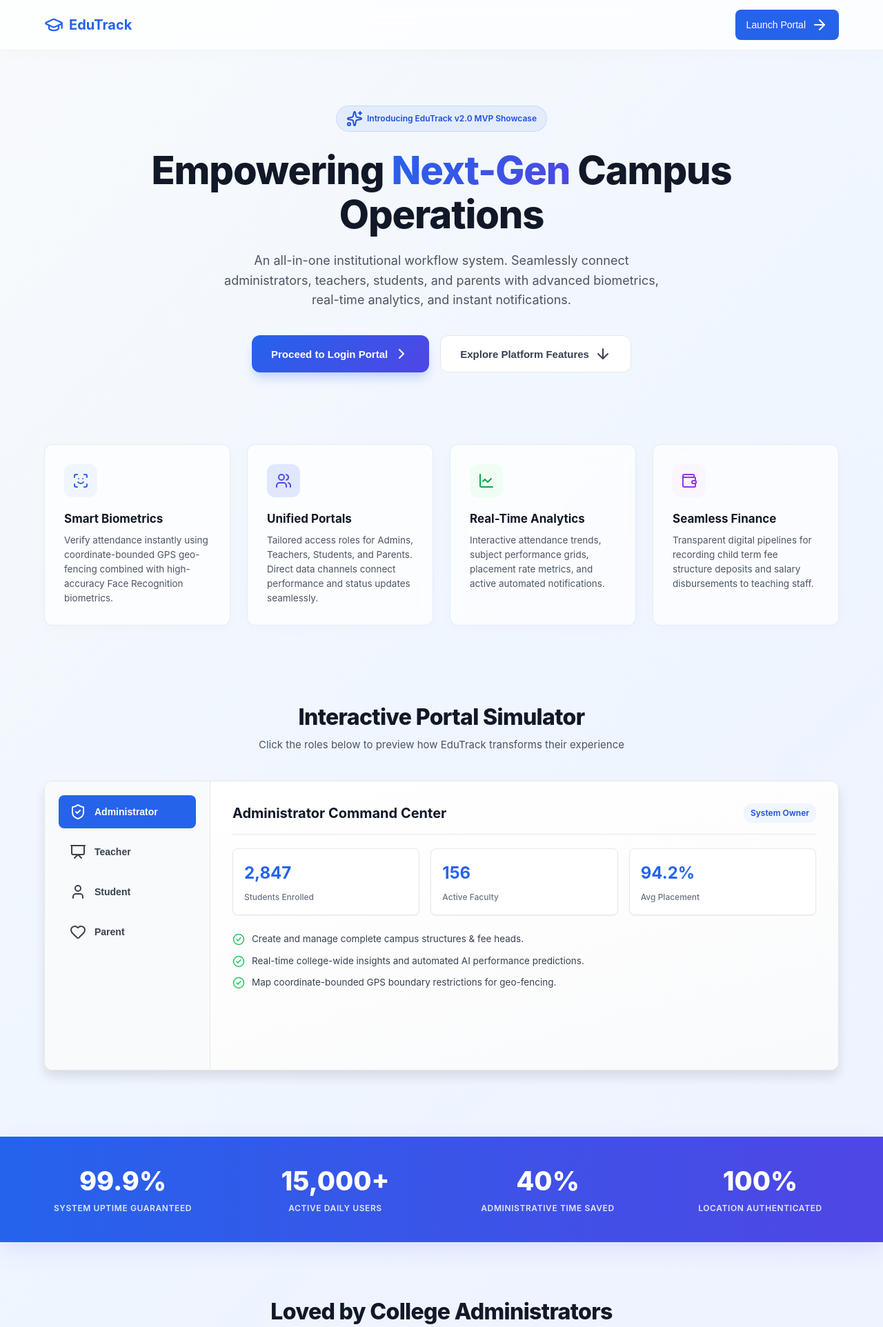
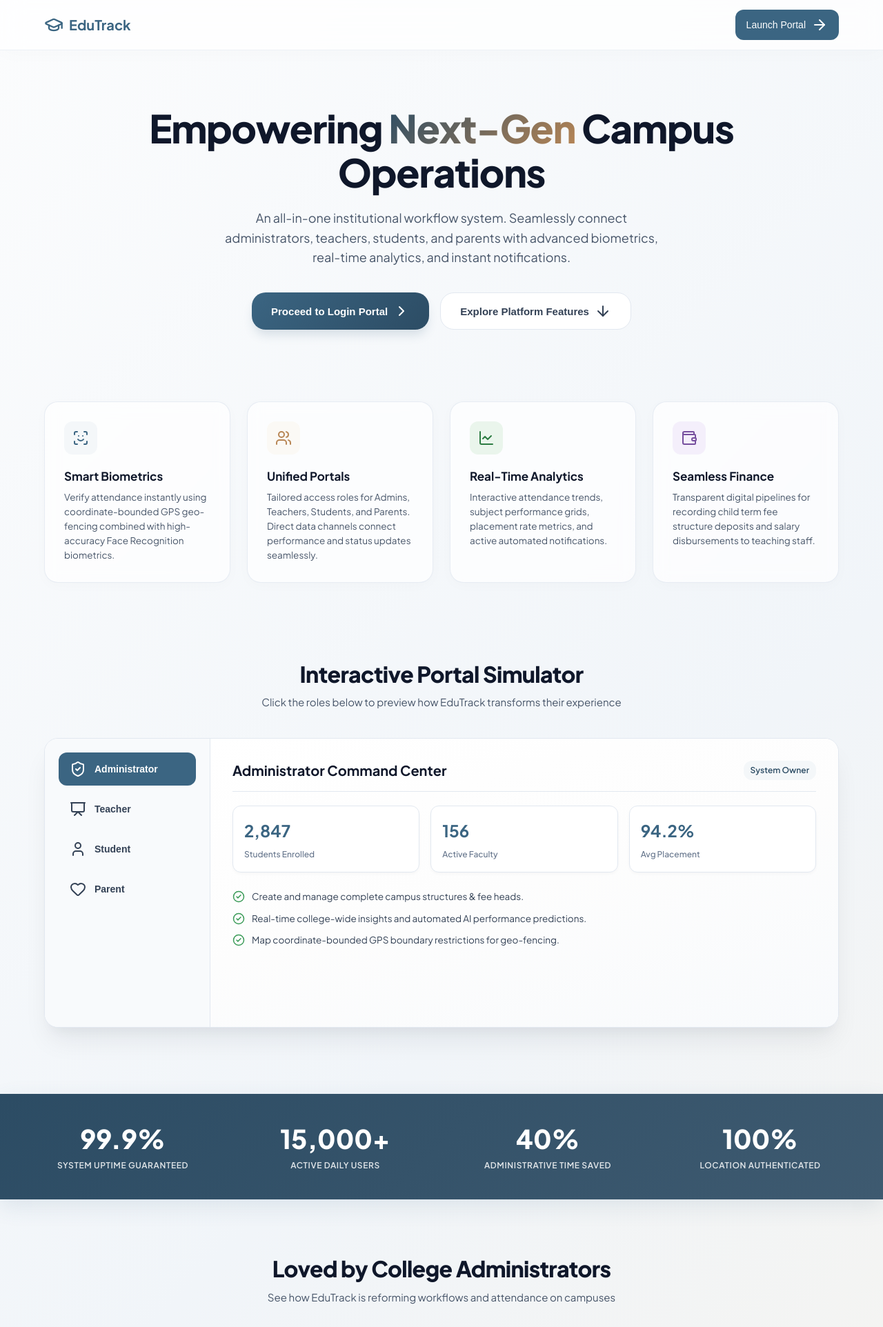
Before and after one commit to hrishav2208/Edutrack, a Flask app: page / in a window 1280 px wide. Shown: the top 1924 px of the page at 69% size. Run offline with Flask 3, Linux system fonts and the light colour scheme.

Commit message:
Rebrand design update and footer cleanup

```diff
--- a/index.html
+++ b/index.html
@@ -4,6 +4,10 @@
     <meta charset="UTF-8">
     <meta name="viewport" content="width=device-width, initial-scale=1.0">
     <title>EduTrack - College Management System</title>
+    <!-- Google Fonts: Plus Jakarta Sans -->
+    <link rel="preconnect" href="https://fonts.googleapis.com">
+    <link rel="preconnect" href="https://fonts.gstatic.com" crossorigin>
+    <link href="https://fonts.googleapis.com/css2?family=Plus+Jakarta+Sans:wght@300;400;500;600;700;800&display=swap" rel="stylesheet">
     <link rel="stylesheet" href="static/css/style.css">
     <!-- Lucide Icons -->
     <script src="https://unpkg.com/lucide@latest"></script>
@@ -27,10 +31,6 @@
 
         <!-- Hero Section -->
         <header class="landing-hero">
-            <div class="landing-badge">
-                <i data-lucide="sparkles"></i>
-                <span>Introducing EduTrack v2.0 MVP Showcase</span>
-            </div>
             <h1>Empowering <span>Next-Gen</span> Campus Operations</h1>
             <p class="tagline">
                 An all-in-one institutional workflow system. Seamlessly connect administrators, teachers, students, and parents with advanced biometrics, real-time analytics, and instant notifications.
--- a/static/css/style.css
+++ b/static/css/style.css
@@ -5,52 +5,56 @@
 
 /* CSS Variables */
 :root {
-    /* Primary Colors */
-    --primary-50: #eff6ff;
-    --primary-100: #dbeafe;
-    --primary-200: #bfdbfe;
-    --primary-500: #3b82f6;
-    --primary-600: #2563eb;
-    --primary-700: #1d4ed8;
-
-    /* Secondary/Accent */
-    --secondary-50: #f8fafc;
-    --secondary-100: #f1f5f9;
-    --secondary-200: #e2e8f0;
-    --secondary-500: #64748b;
-    --secondary-600: #475569;
-    --secondary-700: #334155;
-
-    /* Semantic Colors */
-    --success-50: #f0fdf4;
-    --success-200: #bbf7d0;
-    --success-500: #22c55e;
-    --success-600: #16a34a;
-
-    --warning-50: #fffbeb;
-    --warning-200: #fde68a;
-    --warning-500: #f59e0b;
-    --warning-600: #d97706;
-
-    --danger-50: #fef2f2;
-    --danger-200: #fecaca;
-    --danger-500: #ef4444;
-    --danger-600: #dc2626;
-
-    --info-50: #eff6ff;
-    --info-500: #3b82f6;
-
-    /* Neutral Grays */
-    --gray-50: #f9fafb;
-    --gray-100: #f3f4f6;
-    --gray-200: #e5e7eb;
-    --gray-300: #d1d5db;
-    --gray-400: #9ca3af;
-    --gray-500: #6b7280;
-    --gray-600: #4b5563;
-    --gray-700: #374151;
-    --gray-800: #1f2937;
-    --gray-900: #111827;
+    /* Highly Premium Academic/Corporate Steel Blue & Warm Champagne Dual-Tone system */
+    --primary-50: #f4f7f9;       /* Light cool slate blue wash */
+    --primary-100: #e4edf2;      /* Light steel blue */
+    --primary-200: #c9dae5;      /* Border highlight */
+    --primary-500: #4f7c9e;      /* Premium Steel Blue */
+    --primary-600: #3b6582;      /* Primary Calm Steel Blue */
+    --primary-700: #2c4c64;      /* Deep Slate Blue Accent */
+
+    /* Secondary/Accent (Warm Cool Slates) */
+    --secondary-50: #fcfcfd;
+    --secondary-100: #f8f9fa;
+    --secondary-200: #f1f3f5;
+    --secondary-500: #687787;
+    --secondary-600: #4e5b67;
+    --secondary-700: #2d353c;
+
+    /* Semantic Mint/Emerald */
+    --success-50: #eaf5ec;       /* Soft Mint wash */
+    --success-200: #c2e5cc;
+    --success-500: #3b9b58;      /* Calm Emerald Green */
+    --success-600: #2d7c43;
+
+    /* Elegant Champagne Amber Gold (The Dual-Tone Contrast element) */
+    --warning-50: #fbf9f5;       /* Warm beige wash */
+    --warning-100: #f4ede4;      /* Warm champagne highlight */
+    --warning-200: #ebdcc9;      /* Soft sand border */
+    --warning-500: #cda174;      /* Soft Sand Gold */
+    --warning-600: #b88655;      /* Muted Bronze Gold */
+    --warning-700: #986a3d;      /* Deep Gold */
+
+    /* Semantic Coral/Rose */
+    --danger-50: #fdf2f2;        /* Soft Rose Red wash */
+    --danger-200: #fbcbcb;
+    --danger-500: #dc5252;       /* Premium Rose Red */
+    --danger-600: #b73c3c;
+
+    --info-50: #f0f7fb;          /* Soft info wash */
+    --info-500: #3a8db8;
+
+    /* Professional Neutral Warm Slate Grays */
+    --gray-50: #f8fafc;
+    --gray-100: #f1f5f9;
+    --gray-200: #e2e8f0;
+    --gray-300: #cbd5e1;
+    --gray-400: #94a3b8;
+    --gray-500: #64748b;
+    --gray-600: #475569;
+    --gray-700: #334155;
+    --gray-800: #1e293b;
+    --gray-900: #0f172a;
 
     /* Spacing (8px grid) */
     --space-1: 8px;
@@ -60,18 +64,18 @@
     --space-6: 48px;
     --space-8: 64px;
 
-    /* Border Radius */
-    --radius-sm: 4px;
-    --radius-md: 8px;
-    --radius-lg: 12px;
-
-    /* Shadows */
-    --shadow-sm: 0 1px 2px rgba(0, 0, 0, 0.05);
-    --shadow-md: 0 4px 6px rgba(0, 0, 0, 0.07);
-    --shadow-lg: 0 10px 15px rgba(0, 0, 0, 0.1);
-
-    /* Typography */
-    --font-sans: -apple-system, BlinkMacSystemFont, 'Segoe UI', Roboto, 'Helvetica Neue', Arial, sans-serif;
+    /* Modern Soft-Edge Border Radii */
+    --radius-sm: 6px;
+    --radius-md: 12px;
+    --radius-lg: 20px;
+
+    /* High-Fidelity Human Multi-Layered Shadows */
+    --shadow-sm: 0 2px 4px rgba(15, 23, 42, 0.03);
+    --shadow-md: 0 10px 20px -6px rgba(15, 23, 42, 0.06), 0 3px 6px -3px rgba(15, 23, 42, 0.03);
+    --shadow-lg: 0 24px 38px -8px rgba(15, 23, 42, 0.08), 0 12px 16px -8px rgba(15, 23, 42, 0.04);
+
+    /* Premium Font Family */
+    --font-sans: 'Plus Jakarta Sans', -apple-system, BlinkMacSystemFont, 'Segoe UI', Roboto, sans-serif;
 }
 
 /* Reset & Base */
@@ -1412,7 +1416,7 @@ textarea:focus {
    =================================== */
 .landing-screen {
     min-height: 100vh;
-    background: linear-gradient(135deg, #f8fafc 0%, #eff6ff 35%, #eef2ff 70%, #f1f5f9 100%);
+    background: linear-gradient(135deg, #fbfcfd 0%, #f1f5f9 45%, #f6f3ed 85%, #FAF8F5 100%);
     color: var(--gray-800);
     overflow-y: auto;
     position: relative;
@@ -1452,14 +1456,14 @@ textarea:focus {
     display: inline-flex;
     align-items: center;
     gap: 6px;
-    background: rgba(37, 99, 235, 0.08);
+    background: rgba(59, 101, 130, 0.08);
     color: var(--primary-700);
     padding: 6px 14px;
     border-radius: 20px;
     font-weight: 600;
     font-size: 12px;
     margin-bottom: 24px;
-    border: 1px solid rgba(37, 99, 235, 0.15);
+    border: 1px solid rgba(59, 101, 130, 0.15);
 }
 
 .landing-hero h1 {
@@ -1472,7 +1476,7 @@ textarea:focus {
 }
 
 .landing-hero h1 span {
-    background: linear-gradient(135deg, var(--primary-600) 0%, #4f46e5 100%);
+    background: linear-gradient(135deg, var(--primary-700) 0%, var(--warning-600) 100%);
     -webkit-background-clip: text;
     -webkit-text-fill-color: transparent;
 }
@@ -1494,12 +1498,12 @@ textarea:focus {
 }
 
 .btn-landing-primary {
-    background: linear-gradient(135deg, var(--primary-600), #4f46e5);
+    background: linear-gradient(135deg, var(--primary-600), var(--primary-700));
     color: white;
     font-weight: 600;
     padding: 14px 28px;
     border-radius: var(--radius-lg);
-    box-shadow: 0 10px 15px -3px rgba(37, 99, 235, 0.25);
+    box-shadow: 0 10px 15px -3px rgba(59, 101, 130, 0.18);
     transition: all 0.2s cubic-bezier(0.4, 0, 0.2, 1);
     font-size: 15px;
     border: none;
@@ -1573,10 +1577,10 @@ textarea:focus {
     margin-bottom: 20px;
 }
 
-.pillar-icon-wrapper.blue { background: #eff6ff; color: var(--primary-600); }
-.pillar-icon-wrapper.indigo { background: #e0e7ff; color: #4f46e5; }
-.pillar-icon-wrapper.green { background: #f0fdf4; color: var(--success-600); }
-.pillar-icon-wrapper.purple { background: #faf5ff; color: #9333ea; }
+.pillar-icon-wrapper.blue { background: var(--primary-50); color: var(--primary-600); }
+.pillar-icon-wrapper.indigo { background: var(--warning-50); color: var(--warning-600); }
+.pillar-icon-wrapper.green { background: var(--success-50); color: var(--success-600); }
+.pillar-icon-wrapper.purple { background: #f4effb; color: #764f9e; }
 
 .pillar-card h3 {
     font-size: 17px;
@@ -1965,13 +1969,13 @@ textarea:focus {
    DYNAMIC COLLEGE STATS BANNER
    =================================== */
 .landing-stats-banner {
-    background: linear-gradient(90deg, var(--primary-600), #4f46e5);
+    background: linear-gradient(135deg, var(--primary-700) 0%, #3e5a70 100%);
     color: white;
     padding: 40px var(--space-3);
     text-align: center;
     margin-top: 64px;
     margin-bottom: 64px;
-    box-shadow: 0 10px 30px rgba(79, 70, 229, 0.12);
+    box-shadow: 0 10px 30px rgba(59, 101, 130, 0.12);
 }
 
 .stats-banner-container {
--- a/static/js/main.js
+++ b/static/js/main.js
@@ -122,8 +122,8 @@
           {
             label: 'Attendance %',
             data: [82, 85, 84, 88, 87, 87.3],
-            borderColor: '#2563eb',
-            backgroundColor: 'rgba(37, 99, 235, 0.1)',
+            borderColor: '#3b6582',
+            backgroundColor: 'rgba(59, 101, 130, 0.1)',
             fill: true,
             tension: 0.35,
           },
@@ -156,7 +156,7 @@
           {
             label: 'Avg attendance %',
             data: [94, 86, 81, 79, 88],
-            backgroundColor: ['#2563eb', '#64748b', '#16a34a', '#f59e0b', '#3b82f6'],
+            backgroundColor: ['#3b6582', '#687787', '#3b9b58', '#cda174', '#5a84a6'],
           },
         ],
       },
```
Also changed, not shown: other parts of index.html (+14 -13 lines), other parts of static/css/style.css (+215 -114 lines).
